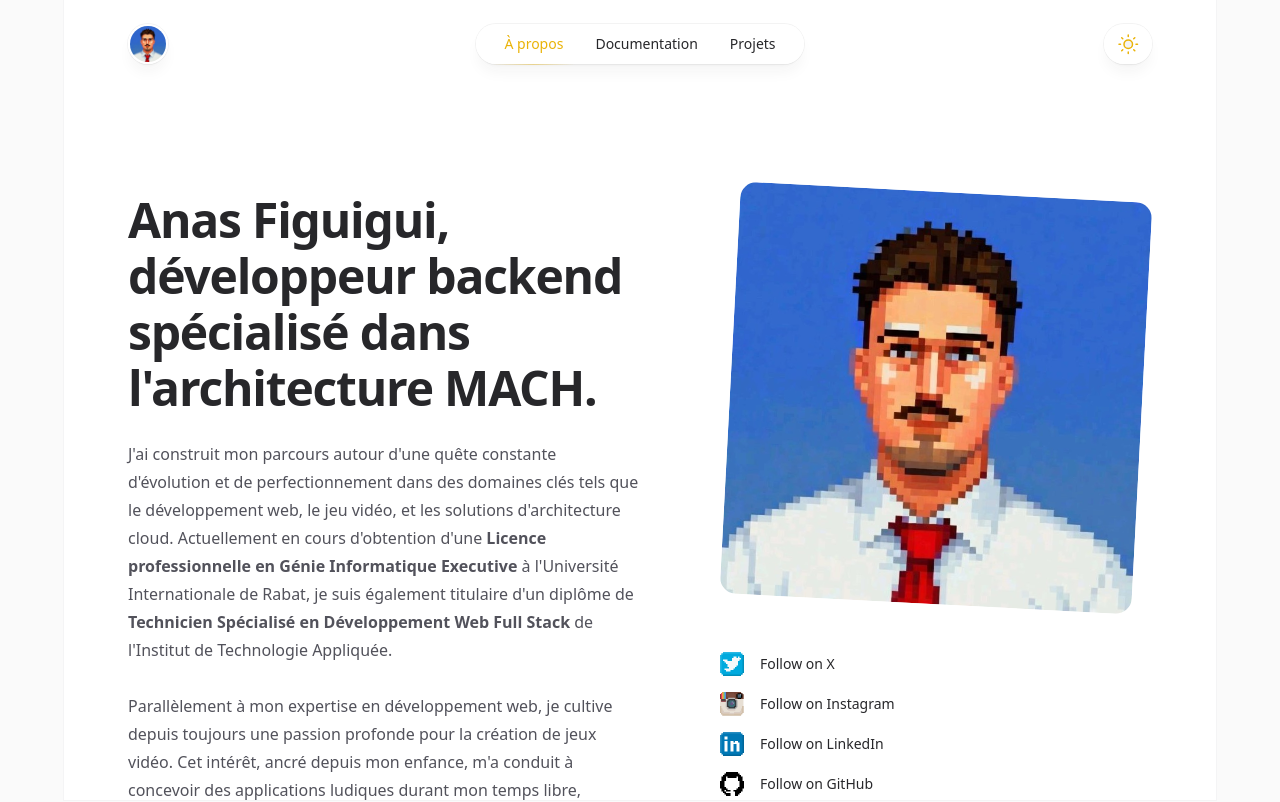
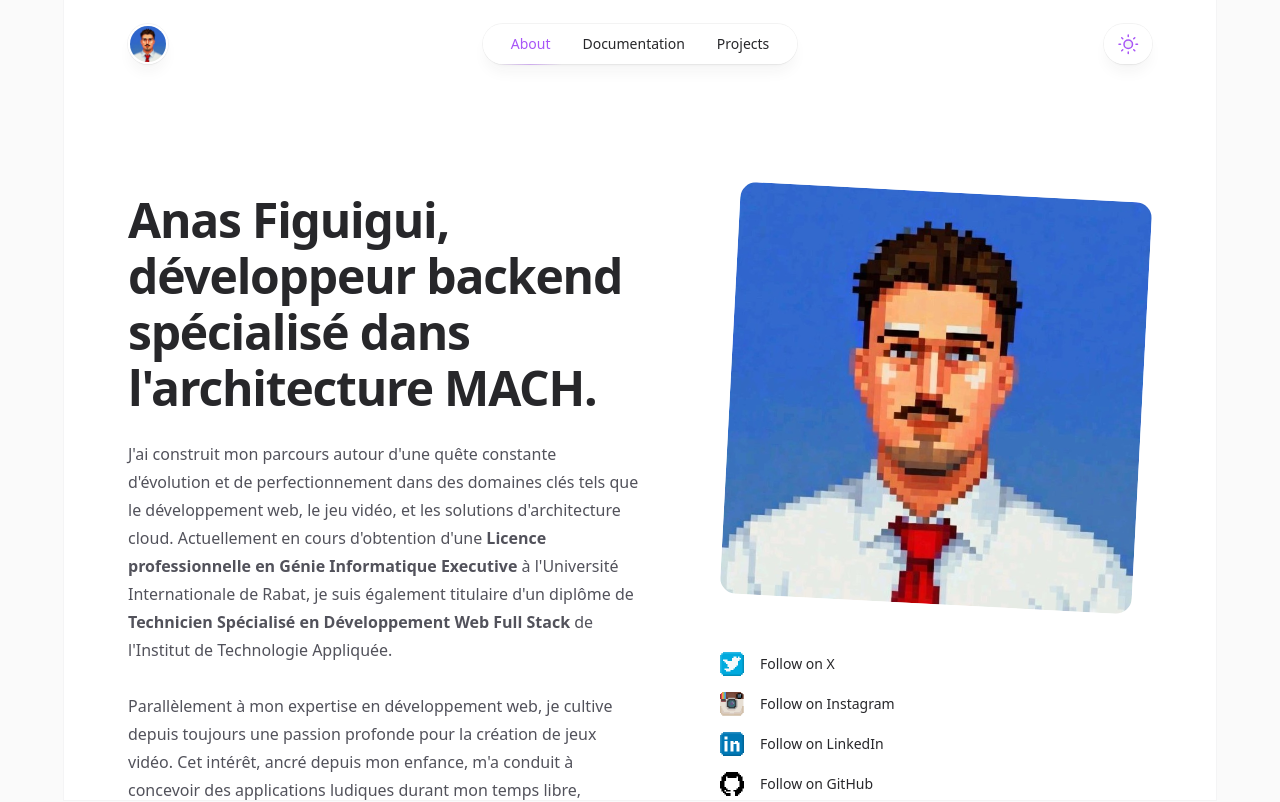
Before and after one commit to AnasFiguigui/DevQuest, a Next.js app: page /about in a window 1280 px wide. Shown: the top 802 px of the page. Built offline with nearby package versions, Linux system fonts and the light colour scheme; no server answers.

Commit message:
Updated the colors

```diff
--- a/src/app/about/page.jsx
+++ b/src/app/about/page.jsx
@@ -17,9 +17,9 @@ function SocialLink({ className, href, children, icon: Icon }) {
     <li className={clsx(className, 'flex')}>
       <Link
         href={href}
-        className="group flex text-sm font-medium text-zinc-800 transition hover:text-yellow-400 dark:text-zinc-200 dark:hover:text-yellow-400"
+        className="group flex text-sm font-medium text-zinc-800 transition hover:text-purple-400 dark:text-zinc-200 dark:hover:text-purple-400"
       >
-        <Icon className="h-6 w-6 flex-none fill-zinc-500 transition group-hover:text-yellow-500" />
+        <Icon className="h-6 w-6 flex-none fill-zinc-500 transition group-hover:text-purple-500" />
         <span className="ml-4">{children}</span>
       </Link>
     </li>
--- a/src/app/projects/page.jsx
+++ b/src/app/projects/page.jsx
@@ -82,7 +82,7 @@ export default function Projects() {
               <Card.Link href={project.link.href}>{project.name}</Card.Link>
             </h2>
             <Card.Description>{project.description}</Card.Description>
-            <p className="relative z-10 mt-6 flex text-sm font-medium text-zinc-400 transition group-hover:text-yellow-400 dark:text-zinc-200">
+            <p className="relative z-10 mt-6 flex text-sm font-medium text-zinc-400 transition group-hover:text-purple-400 dark:text-zinc-200">
               <LinkIcon className="h-6 w-6 flex-none" />
               <span className="ml-2">{project.link.label}</span>
             </p>
--- a/src/components/Card.jsx
+++ b/src/components/Card.jsx
@@ -60,7 +60,7 @@ Card.Cta = function CardCta({ children }) {
   return (
     <div
       aria-hidden="true"
-      className="relative z-10 mt-4 flex items-center text-sm font-medium text-yellow-500"
+      className="relative z-10 mt-4 flex items-center text-sm font-medium text-purple-400"
     >
       {children}
       <ChevronRightIcon className="ml-1 h-4 w-4 stroke-current" />
--- a/src/components/Footer.jsx
+++ b/src/components/Footer.jsx
@@ -6,7 +6,7 @@ function NavLink({ href, children }) {
   return (
     <Link
       href={href}
-      className="transition hover:text-yellow-500 dark:hover:text-yellow-400"
+      className="transition hover:text-purple-500 dark:hover:text-purple-400"
     >
       {children}
     </Link>
--- a/src/components/Header.jsx
+++ b/src/components/Header.jsx
@@ -91,7 +91,7 @@ function MobileNavigation(props) {
   return (
     <Popover {...props}>
       <PopoverButton className="group flex items-center rounded-full bg-white/90 px-4 py-2 text-sm font-medium text-zinc-800 shadow-lg shadow-zinc-800/5 ring-1 ring-zinc-900/5 backdrop-blur dark:bg-zinc-800/90 dark:text-zinc-200 dark:ring-white/10 dark:hover:ring-white/20">
-        Menue
+        Menu
         <ChevronDownIcon className="ml-3 h-auto w-2 stroke-zinc-500 group-hover:stroke-zinc-700 dark:group-hover:stroke-zinc-400" />
       </PopoverButton>
       <PopoverBackdrop
@@ -113,9 +113,9 @@ function MobileNavigation(props) {
         </div>
         <nav className="mt-6">
           <ul className="-my-2 divide-y divide-zinc-100 text-base text-zinc-800 dark:divide-zinc-100/5 dark:text-zinc-300">
-            <MobileNavItem href="/about">Apropos</MobileNavItem>
+            <MobileNavItem href="/about">About</MobileNavItem>
             <MobileNavItem href="/articles">Documentation</MobileNavItem>
-            <MobileNavItem href="/projects">Projets</MobileNavItem>
+            <MobileNavItem href="/projects">Projects</MobileNavItem>
           </ul>
         </nav>
       </PopoverPanel>
@@ -133,13 +133,13 @@ function NavItem({ href, children }) {
       className={clsx(
         'relative block px-4 py-2 transition',
         isActive
-          ? 'text-yellow-500 dark:text-yellow-400'
-          : 'hover:text-yellow-500 dark:hover:text-yellow-400',
+          ? 'text-purple-500 dark:text-purple-400'
+          : 'hover:text-purple-500 dark:hover:text-purple-400',
       )}
     >
       {children}
       {isActive && (
-        <span className="absolute inset-x-1 -bottom-px h-px bg-gradient-to-r from-yellow-500/0 via-yellow-500/40 to-yellow-500/0 dark:from-yellow-400/0 dark:via-yellow-400/40 dark:to-yellow-400/0" />
+        <span className="absolute inset-x-1 -bottom-px h-px bg-gradient-to-r from-purple-500/0 via-purple-500/40 to-purple-500/0 dark:from-purple-400/0 dark:via-purple-400/40 dark:to-purple-400/0" />
       )}
     </Link>
     </li>
@@ -150,9 +150,9 @@ function DesktopNavigation(props) {
   return (
     <nav {...props}>
       <ul className="flex rounded-full bg-white/90 px-3 text-sm font-medium text-zinc-800 shadow-lg shadow-zinc-800/5 ring-1 ring-zinc-900/5 backdrop-blur dark:bg-zinc-800/90 dark:text-zinc-200 dark:ring-white/10">
-        <NavItem href="/about">À propos</NavItem>
+        <NavItem href="/about">About</NavItem>
         <NavItem href="/articles">Documentation</NavItem>
-        <NavItem href="/projects">Projets</NavItem>
+        <NavItem href="/projects">Projects</NavItem>
       </ul>
     </nav>
   )
@@ -174,8 +174,8 @@ function ThemeToggle() {
       className="group rounded-full bg-white/90 px-3 py-2 shadow-lg shadow-zinc-800/5 ring-1 ring-zinc-900/5 backdrop-blur transition dark:bg-zinc-800/90 dark:ring-white/10 dark:hover:ring-white/20"
       onClick={() => setTheme(otherTheme)}
     >
-      <SunIcon className="h-6 w-6 fill-zinc-100 stroke-yellow-500 transition group-hover:fill-zinc-200 group-hover:stroke-yellow-700 dark:hidden [@media(prefers-color-scheme:dark)]:fill-yellow-50 [@media(prefers-color-scheme:dark)]:stroke-yellow-500 [@media(prefers-color-scheme:dark)]:group-hover:fill-yellow-50 [@media(prefers-color-scheme:dark)]:group-hover:stroke-yellow-600"/>
-      <MoonIcon className="hidden h-6 w-6 fill-zinc-700 stroke-zinc-500 transition dark:block [@media(prefers-color-scheme:dark)]:group-hover:stroke-zinc-400 [@media_not_(prefers-color-scheme:dark)]:fill-teal-400/10 [@media_not_(prefers-color-scheme:dark)]:stroke-yellow-500" />
+      <SunIcon className="h-6 w-6 fill-zinc-100 stroke-purple-500 transition group-hover:fill-zinc-200 group-hover:stroke-purple-700 dark:hidden [@media(prefers-color-scheme:dark)]:fill-purple-50 [@media(prefers-color-scheme:dark)]:stroke-purple-500 [@media(prefers-color-scheme:dark)]:group-hover:fill-purple-50 [@media(prefers-color-scheme:dark)]:group-hover:stroke-purple-600"/>
+      <MoonIcon className="hidden h-6 w-6 fill-zinc-700 stroke-zinc-500 transition dark:block [@media(prefers-color-scheme:dark)]:group-hover:stroke-zinc-400 [@media_not_(prefers-color-scheme:dark)]:fill-teal-400/10 [@media_not_(prefers-color-scheme:dark)]:stroke-purple-500" />
     </button>
   )
 }
```
Also changed, not shown: src/app/page.jsx (+6 -6 lines).
